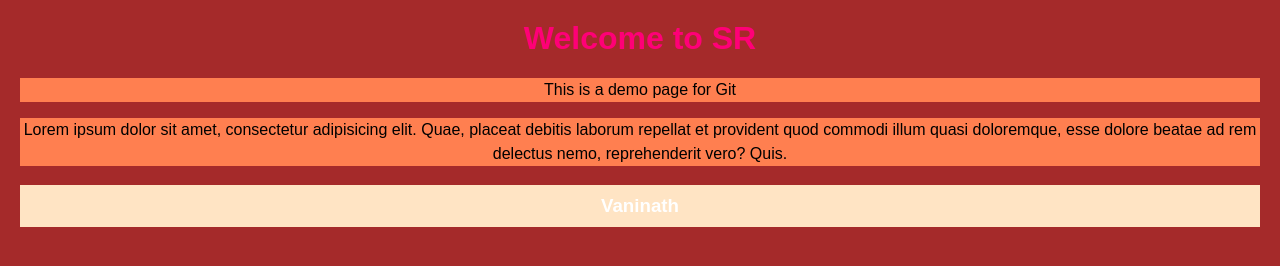
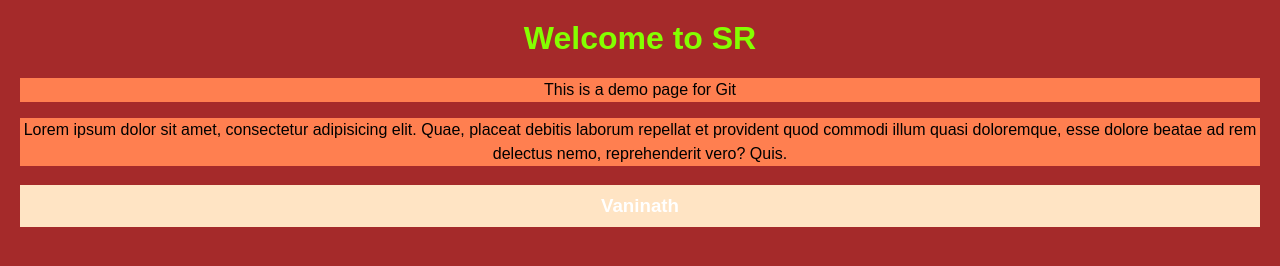
Before and after one commit to Aithavaninath/Day1, a plain HTML site: page index.html in a window 1280 px wide. Drawn offline with Linux system fonts and the light colour scheme.

Commit message:
modifying color

```diff
--- a/index.html
+++ b/index.html
@@ -15,7 +15,7 @@
                 text-align: center;
             }
             h1{
-                color: rgb(255, 0, 119);
+                color: rgb(132, 255, 0);
             }
             p{
                 font-size: 16px;
```
